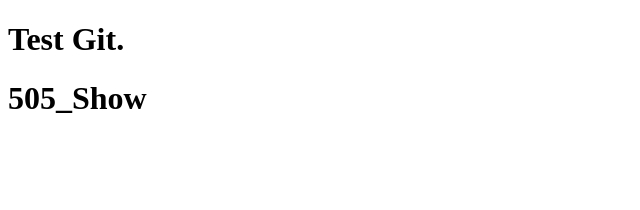
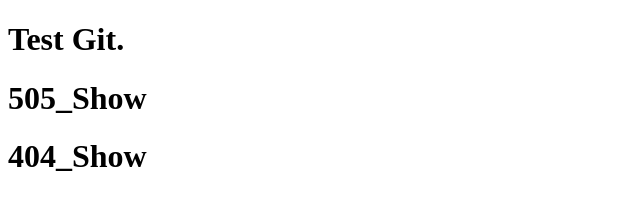
Before and after one commit to dewaop/apptest, a plain HTML site: page index.html in a window 1280 px wide. Shown: the whole page, without its empty margins (0-640 px from the left). Drawn offline with Linux system fonts and the light colour scheme.

Commit message:
Update index.html

```diff
--- a/index.html
+++ b/index.html
@@ -8,5 +8,6 @@
   <body>
     <h1>Test Git.</h1>
     <h1>505_Show</h1>
+    <h1>404_Show</h1>
   </body>
 </html>
```
